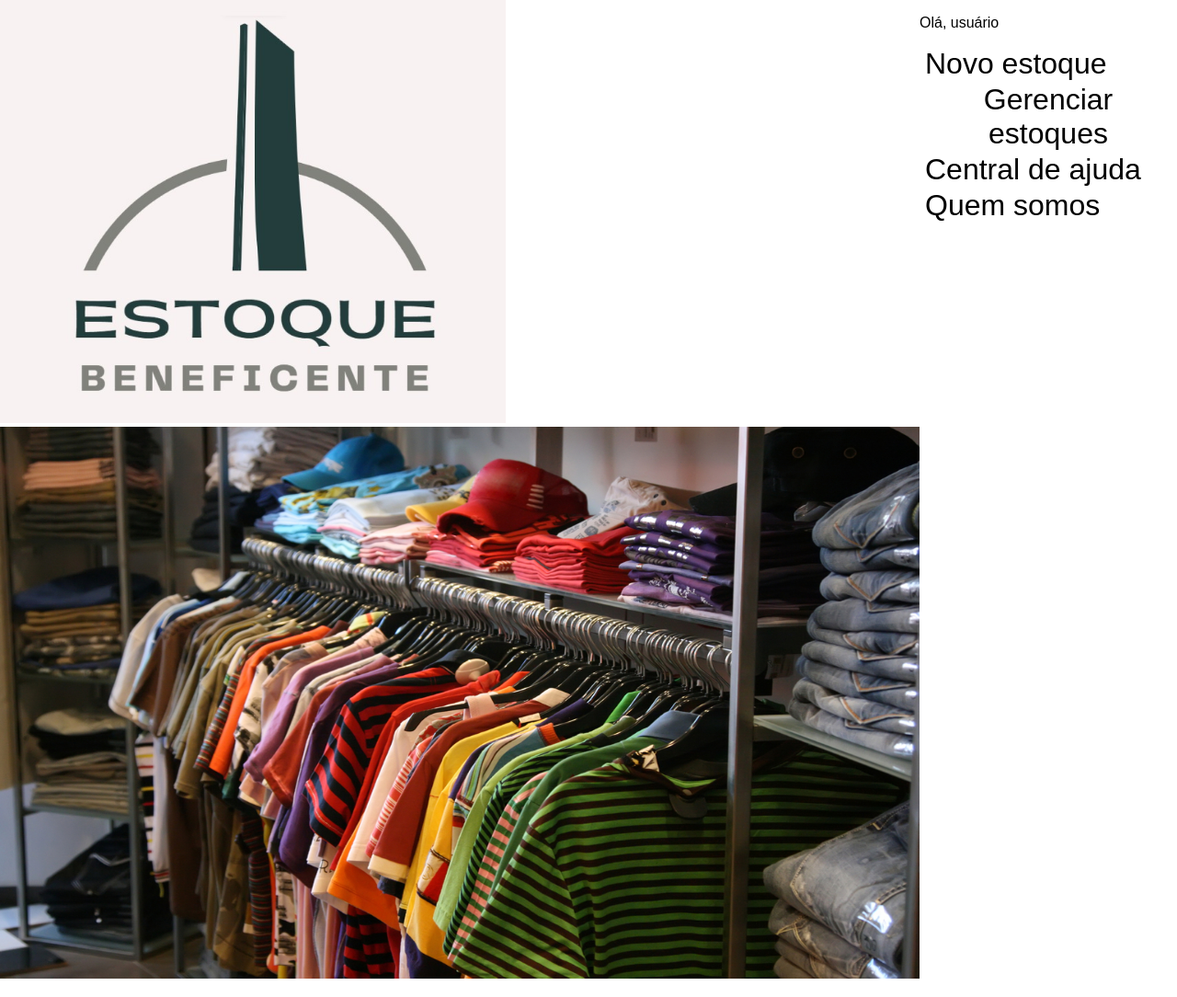
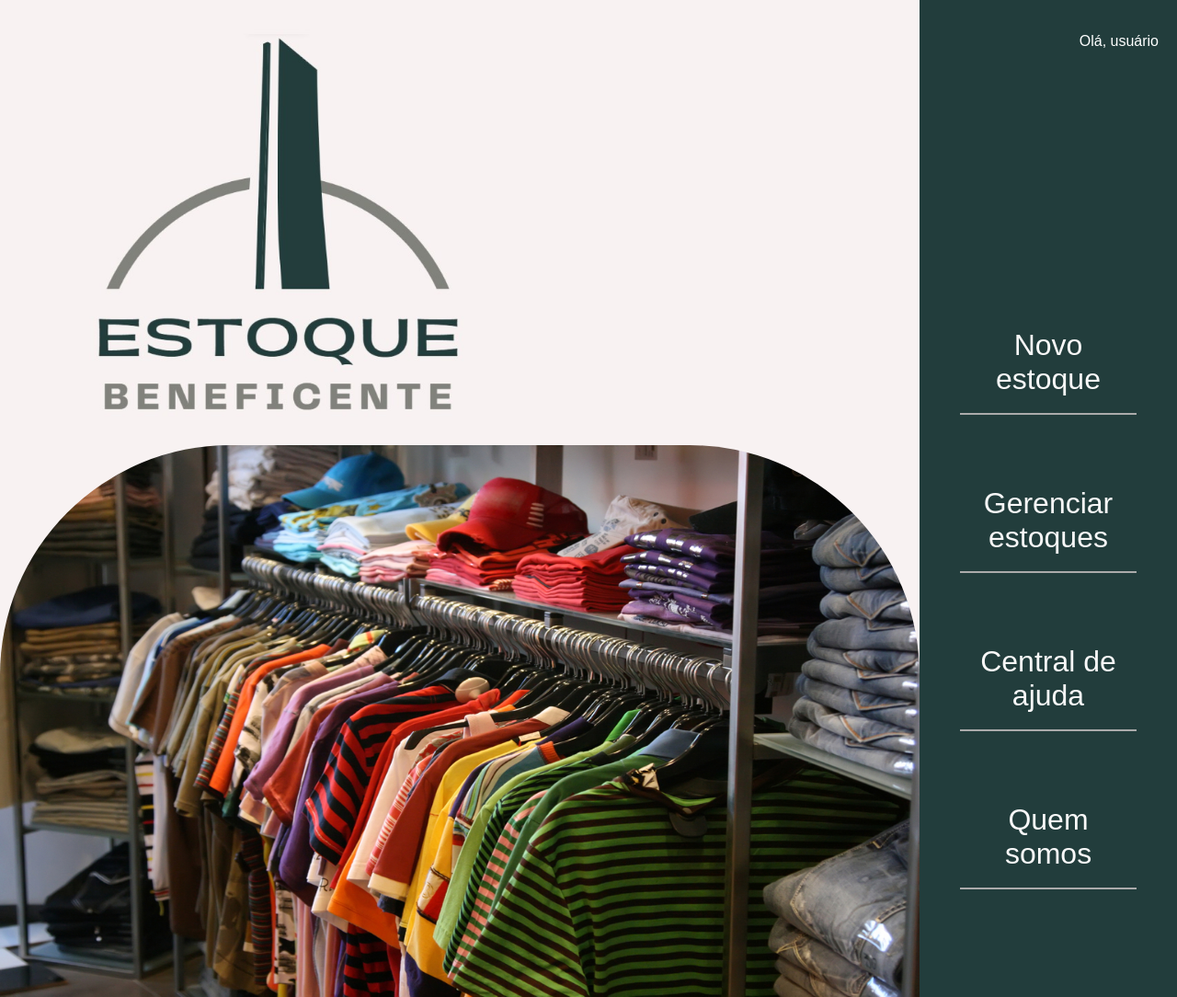
Before and after one commit to Richardtidi/ProjetoInterdisciplinarI, a plain HTML site: page Projeto/index.html in a window 1280 px wide. Shown: the top 1084 px of the page at 92% size. Drawn offline with Linux system fonts and the light colour scheme.

Commit message:
Add files via upload

```diff
--- a/Projeto/CSS/style.css
+++ b/Projeto/CSS/style.css
@@ -1,73 +1,86 @@
 body {
     font-family: Arial, sans-serif;
+    margin: 0;
+    padding: 0;
     display: flex;
-    margin: 0px;
-    padding: 0px;
-    text-decoration: none;
+    height: 100%;
   }
 
-.colunaEsquerda {
+  .left-column {
+    background-color: #F8F2F2;
+    background-size: cover;
+    flex: 1;
     display: flex;
-    background-color: var(--corEsquerda);
     flex-direction: column;
-    width: 58%;
-    height: 100vh;
-    align-items: center;
-    justify-content: end;
+    justify-content: space-between;
   }
 
-.colunaDireita {
-    background-color: var(--corDireita);
-    color: var(--corTexto);
-    padding: 0px;
+  .logo {
+    text-align: center;
+    width: 60%;
+    height: 4;
+  }
+
+  #cima {
+    padding-top: 20px;
+
+  }
+
+  #baixo {
+    padding-bottom: 95px;
+    img {
+      border-radius: 250px;
+      border-bottom-left-radius: 0px;
+      border-bottom-right-radius: 0px;
+    }
+  }
+
+
+  .right-column {
+    flex: 0.5;
+    background-color: #223D3C;
+    color: white;
+    padding: 20px;
     display: flex;
     flex-direction: column;
     justify-content: center;
-    align-items: center;
-    width: 42%;
-    height: 100vh;
   }
 
-
-.imgCima img {
-    width: 55vh;
-    height: 40vh;
-}
-
-.imgBaixo img {
-    width: 105vh;
-    height: 50vh;
-    border-top-left-radius: 20%;
-    border-top-right-radius: 20%;
-    margin-bottom: 7vh;
+  .menu {
+    width: 100%;
+    justify-content: center;
+    align-items: center;
+    flex-direction: column;
+    flex: 1;
+    display: flex;
   }
 
   .menu-item {
-    background: none;
-    border: none;
-    color: var(--corTexto);
-    font-size: 4vh;
+    background-color: transparent;
+    border-top: transparent;
+    border-left: transparent;
+    border-right: transparent;
+    border-color: white;
+    border-width: 2.5px;
+    width: 80%;
+    font-size: xx-large;
+    color: #f8f8f8;
+
+    padding: 18px;
+    margin: 30px;
+
+    cursor: pointer;
+    transition: background-color 0.3s;
   }
 
-#ola {
-    position: absolute;
-    right: 4vh;
-    font-size: 3vh;
-    color: var(--corTexto);
+  .menu-item:hover {
+    background-color: #555;
   }
 
-.botoes {
+  .profile {
+    text-align: right;
+    margin-bottom: 20px;
+    flex-direction: column;
+    flex: 0.1;
     display: flex;
-    flex-direction: column;
-    text-align: center;
-    align-items: center;
-    gap: 2vh;
   }
-
-.linha {
-    width: 40vh;
-    border: 1px solid var(--corTexto)
-}
-#grossa {
-    width: 45vh;
-}
```
Lines whose indentation alone changed are shown as unchanged.
